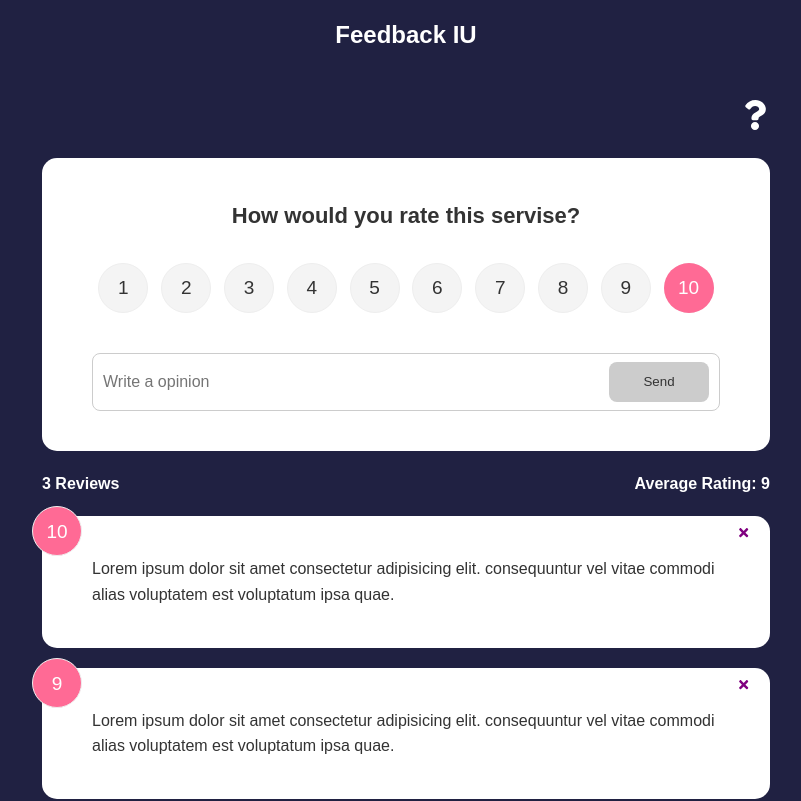
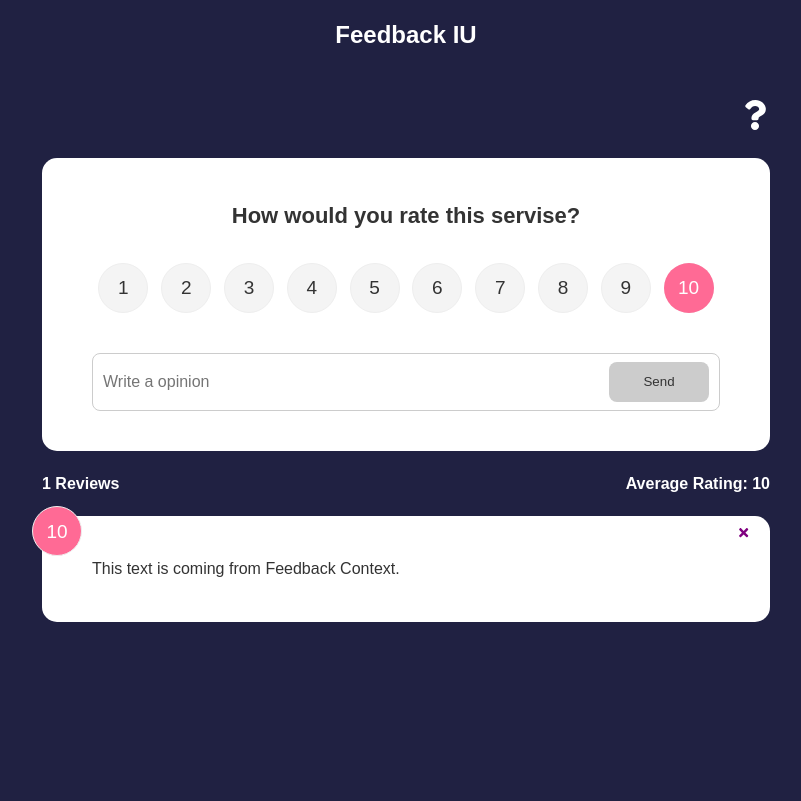
Before and after one commit to TomaszKulaDev/react_front_to_back_2022-feedback-app, a React (Create React App) app: page / in a window 1280 px wide. Shown: the top 801 px of the page, without its empty margins (234-1035 px from the left). Built offline with nearby package versions, Linux system fonts and the light colour scheme.

Commit message:
31. Refactor app passing data with useContextHook.

```diff
--- a/src/App.js
+++ b/src/App.js
@@ -8,6 +8,8 @@ import FeedbackForm from "./components/FeedbackForm";
 import AboutPage from "./pages/AboutPage";
 import AboutIconLink from "./components/AboutIconLink";
 import {Route, Routes} from "react-router-dom";
+
+import {FeedbackProvider} from "./context/FeedbackContext";
 
 function App() {
     const [feedback, setFeedback] = useState(FeedbackData);
@@ -26,6 +28,8 @@ function App() {
     }
 
     return (
+        <FeedbackProvider>
+            {/*// 5 Wrapujemy to co nas interesuje. */}
             <Routes>
                 <Route path='/' element={
                     <>
@@ -33,14 +37,14 @@ function App() {
                         <div className="container">
                             <AboutIconLink/>
                             <FeedbackForm handleAdd={addFeedback}/>
-                        <FeedbackStats feedback={feedback}/>
+                            <FeedbackStats/>
                             <FeedbackList feedback={feedback} handleDelete={deleteFeedback}/>
                         </div>
                     </>
                 }/>
                 <Route path='/about' element={<AboutPage/>}/>
             </Routes>
-
+        </FeedbackProvider>
     );
 }
 
--- a/src/components/FeedbackList.jsx
+++ b/src/components/FeedbackList.jsx
@@ -1,9 +1,14 @@
+import FeedbackItem from "./FeedbackItem";
+
+import feedbackContext from "../context/FeedbackContext";
+import {useContext} from "react";
+
+// 6. Import
+
+const FeedbackList = ({handleDelete}) => {
+    const {feedback} = useContext(feedbackContext)
 
 
-import React from 'react';
-import FeedbackItem from "./FeedbackItem";
-
-const FeedbackList = ({feedback, handleDelete}) => {
     if (!feedback || feedback.length === 0) {
         return <p> No feedback Yet</p>
     }
--- a/src/components/FeedbackStats.jsx
+++ b/src/components/FeedbackStats.jsx
@@ -1,7 +1,8 @@
-import React from 'react';
+import {useContext} from 'react';
+import feedbackContext from "../context/FeedbackContext";
 
-const FeedbackStats = ({feedback}) => {
-
+const FeedbackStats = () => {
+    const {feedback} = useContext(feedbackContext)
     //
     let averge = feedback.reduce((acc, cur) => {
         return acc + cur.rating
--- /dev/null
+++ b/src/context/FeedbackContext.js
@@ -0,0 +1,22 @@
+import {createContext, useState} from "react";
+// 1. Zwykłe importy
+
+const FeedbackContext = createContext()
+// 2. Tworzymy instancje o dowolnej nazwie.
+
+export const FeedbackProvider = ({children}) => {
+    const [feedback, setFeedback] = useState([{
+            id: 1,
+            text: 'This text is coming from Feedback Context.',
+            rating: 10 }])
+
+
+    // 3. Tworzysz funkcje z children w której jest useState np a w nim obiekt i za pomocą propsa value
+    // przekazujesz obiekt znajdujący sie w feedback Huraa!:)
+
+    return <FeedbackContext.Provider value={{feedback}}>{children}</FeedbackContext.Provider>
+
+}
+export default FeedbackContext;
+
+// 4. Teraz lecisz wrapować componenty
```
Lines whose indentation alone changed are shown as unchanged.
